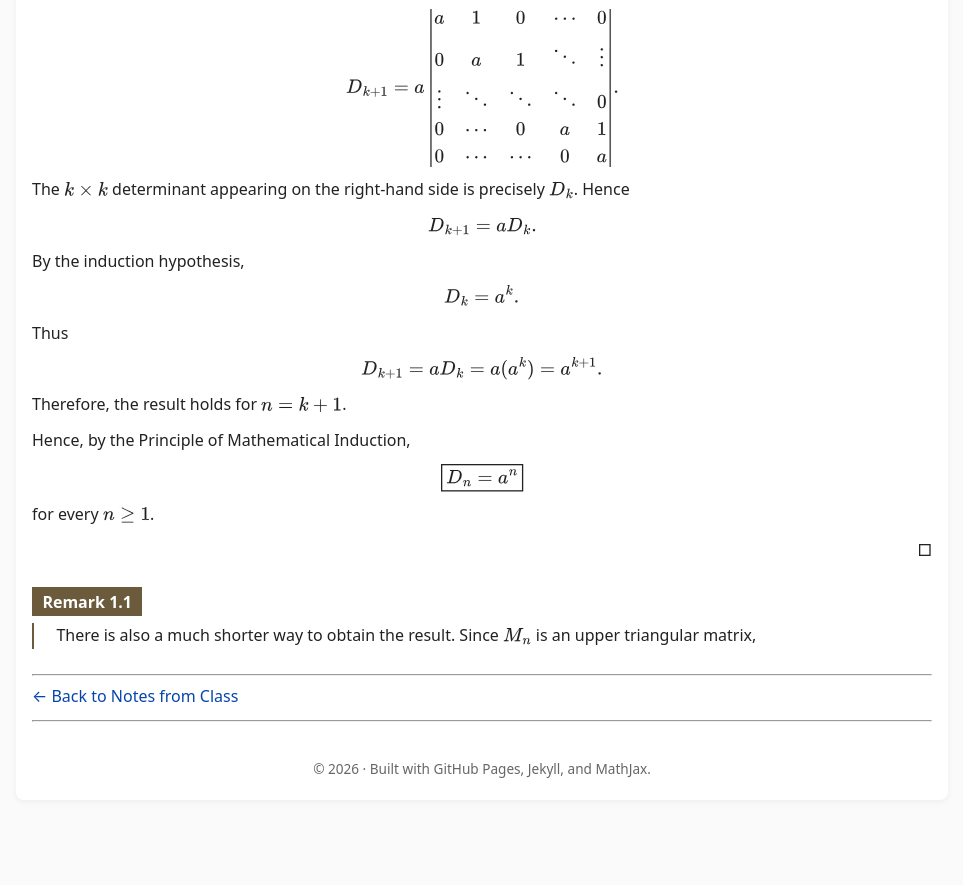
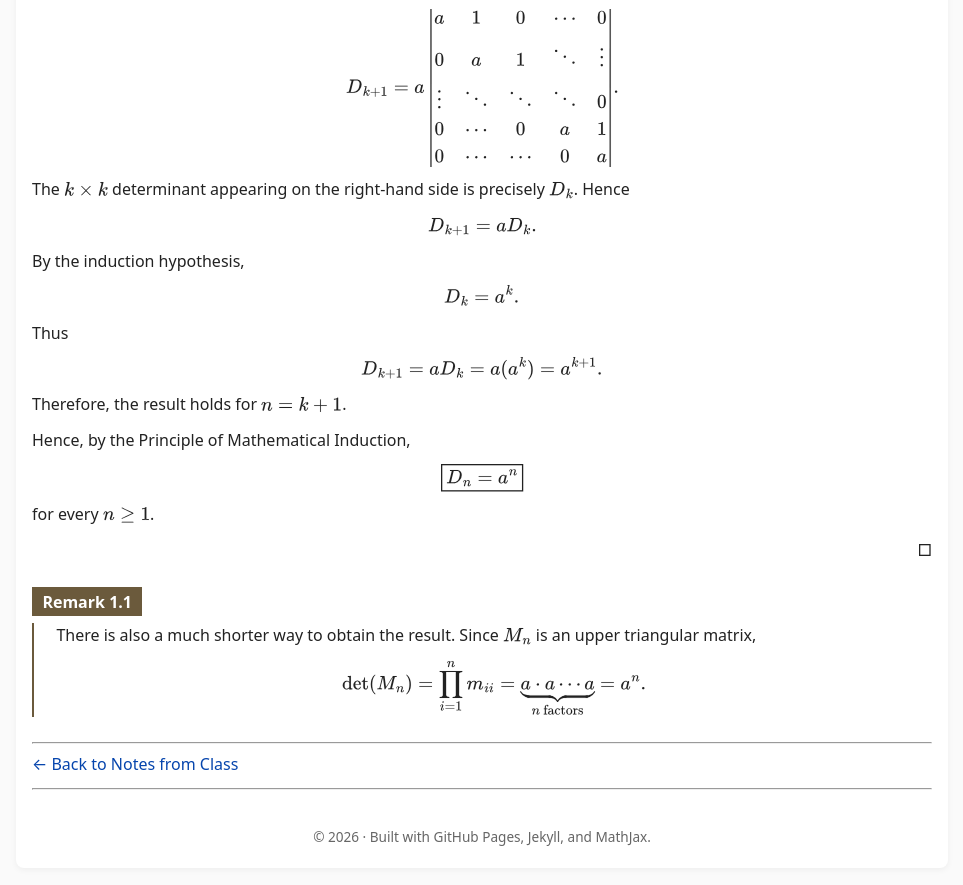
Before and after one commit to SaleemKamaludin/SaleemKamaludin.github.io, a Jekyll site: the page built from courses/math-2276/notes-from-class/lecture-2/index.md, in a window 1280 px wide and 900 px high, scrolled down 5251 px. Shown: the top 885 px of the window, without its empty margins (158-1121 px from the left). Built offline with Jekyll 4.4.1, drawn with Linux system fonts in a browser that asks for light colours; before the commit the page ends 6083 px from its top, so only the background shows below that.

Commit message:
Extend triangular matrix remark in Lecture 2

```diff
--- a/courses/math-2276/notes-from-class/lecture-2/index.md
+++ b/courses/math-2276/notes-from-class/lecture-2/index.md
@@ -701,6 +701,15 @@ b & 1 & 0 & 0 & \cdots & 0\\
       is an upper triangular matrix,
     </p>
 
+    \[
+    \det(M_n)
+    =
+    \prod_{i=1}^{n} m_{ii}
+    =
+    \underbrace{a\cdot a\cdots a}_{n\text{ factors}}
+    =
+    a^n.
+    \]
   </div>
 
 </div>
```
